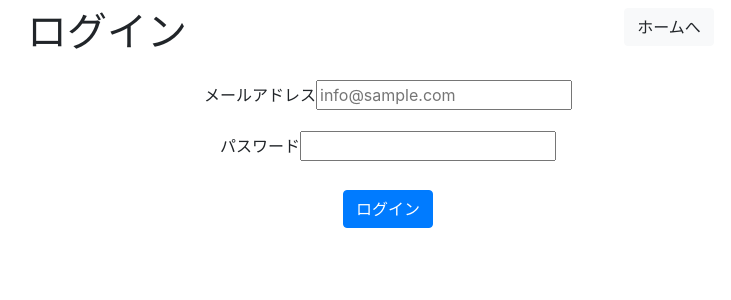
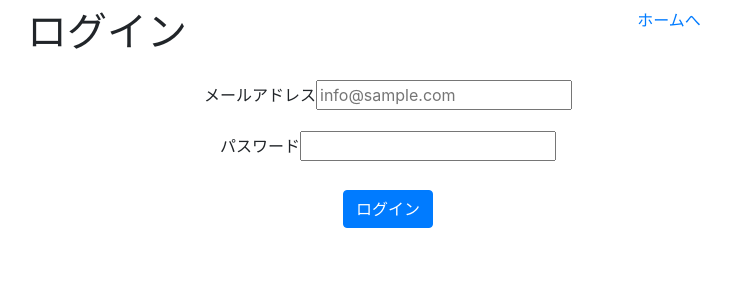
Before and after one commit to raptech-jp/RollingStockManager, a Flask app: page /login in a window 1280 px wide. Shown: the top 300 px of the page, without its empty margins (252-983 px from the left). Run offline with Flask 3, Linux system fonts and the light colour scheme.

Commit message:
[編集] aタグでindex.htmlへのリンクを追加

```diff
--- a/templates/login.html
+++ b/templates/login.html
@@ -13,7 +13,7 @@
                 <h1>ログイン</h1>
             </div>
             <div class="col">
-                <input type="button" class="btn btn-light" value="ホームへ">
+                <p><a href="http://127.0.0.1:5000/index" class="link-underline-light">ホームへ</a></p>
             </div>
         </div>
 
```
